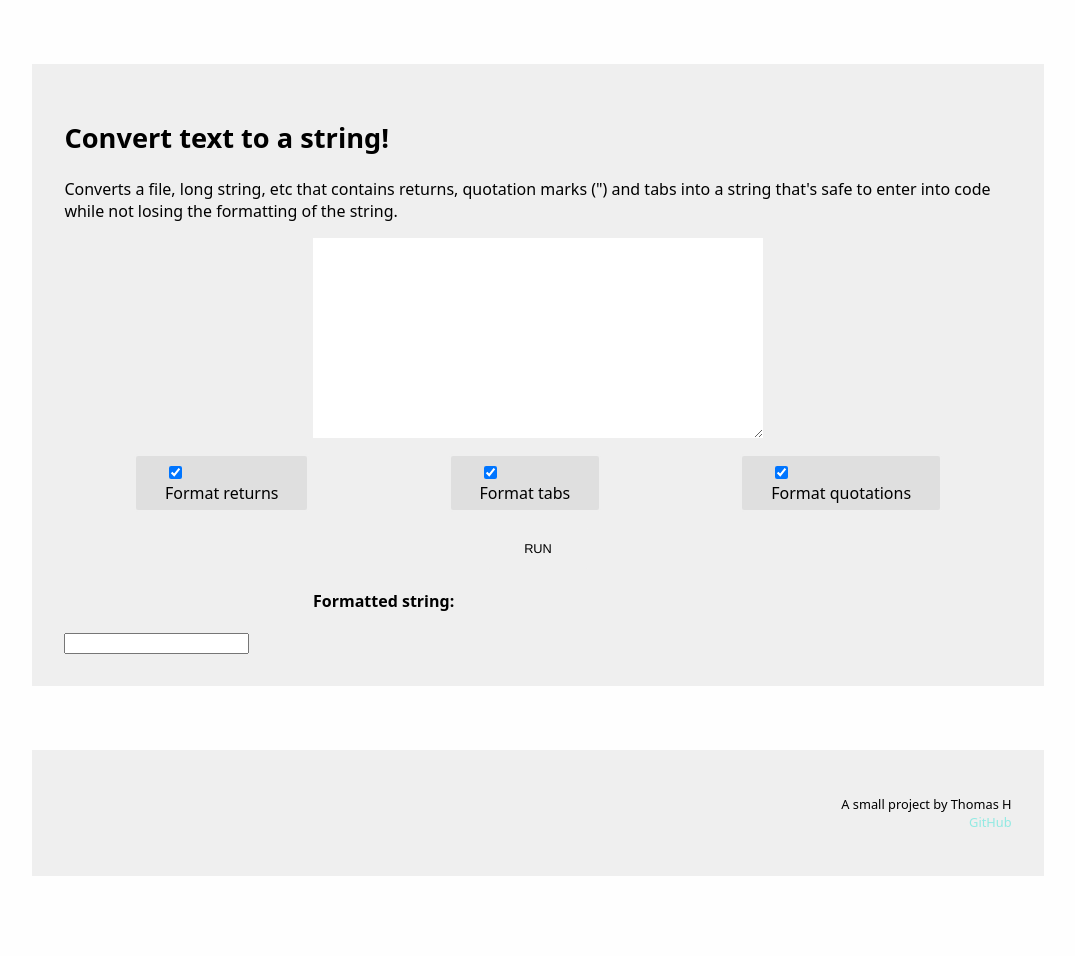
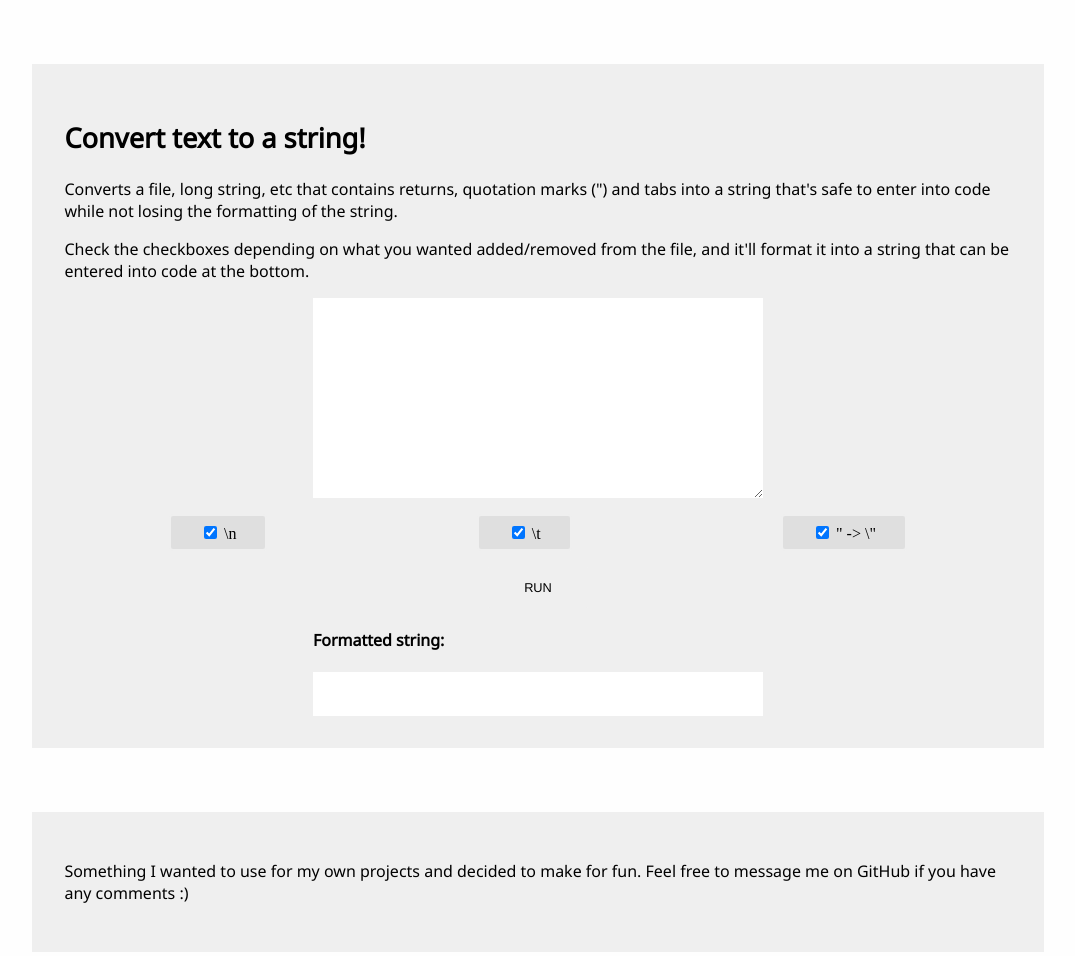
Before and after one commit to Haxonek/TextToString, a plain HTML site: page index.html in a window 1280 px wide. Shown: the top 956 px of the page, without its empty margins (102-1177 px from the left). Drawn offline with Linux system fonts and the light colour scheme.

Commit message:
Finished javascript and html

```diff
--- a/index.html
+++ b/index.html
@@ -2,28 +2,31 @@
 <head>
 	<title>Text to String!</title>
 	<link href="css/style.css" rel="stylesheet" type="text/css">
-	<script scr="js/app.js"></script>
+<!--	<script type="text/javascript" scr="js/app.js"></script>-->
+	<link href="https://fonts.googleapis.com/css?family=Noto+Sans" rel="stylesheet">
 </head>
 <body>
 	<div class="container">
 		<div class="wrapper">
 			<h2>Convert text to a string!</h2>
 			<p>Converts a file, long string, etc that contains returns, quotation marks (") and tabs into a string that's safe to enter into code while not losing the formatting of the string.</p>
+			<p>Check the checkboxes depending on what you wanted added/removed from the file, and it'll format it into a string that can be entered into code at the bottom.</p>
 <!--			<p>For those who are curious, stats exist at the bottom.</p>-->
 			<div class="selection-wrapper">
 				<textarea style="height: 200px;" id="source"></textarea>
 			</div>
 			<div class="selection-wrapper checkbox-main-wrapper">
 				<div class="checkbox-wrapper">
-					<input type="checkbox" checked="checked" name="character" id="ret" class="checkbox"><br><span>Format returns</span>
+					<label><input type="checkbox" checked="checked" id="ret" class="checkbox"> \n</label>
 				</div>
 				<div class="checkbox-wrapper">
-					<input type="checkbox" checked="checked" name="character" id="tab" class="checkbox"><br><span>Format tabs</span>
+					<label><input type="checkbox" checked="checked" id="tab" class="checkbox"> \t</label>
 				</div>
 				<div class="checkbox-wrapper">
-					<input type="checkbox" checked="checked" name="character" id="quotation" class="checkbox"><br><span>Format quotations</span>
+					<label><input type="checkbox" checked="checked" id="quotation" class="checkbox"> " -> \"</label>
 				</div>
 			</div>
+
 			<div class="selection-wrapper">
 				<button id="" onclick="convert()">RUN</button>
 			</div>
@@ -31,8 +34,11 @@
 				<h4>Formatted string:</h4>
 			</div>
 			<div class="result-wrapper selection-wrapper">
-				<input id="result">
+				<input type="text" id="result">
 			</div>
+		</div>
+		<div class="wrapper">
+			<p>Something I wanted to use for my own projects and decided to make for fun.  Feel free to message me on GitHub if you have any comments :)</p>
 		</div>
 		<footer class="footer wrapper">
 			<div class="contact">
```
